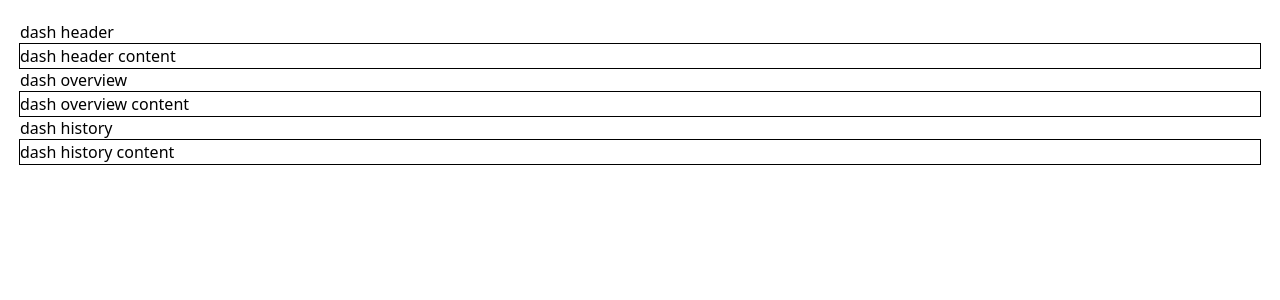
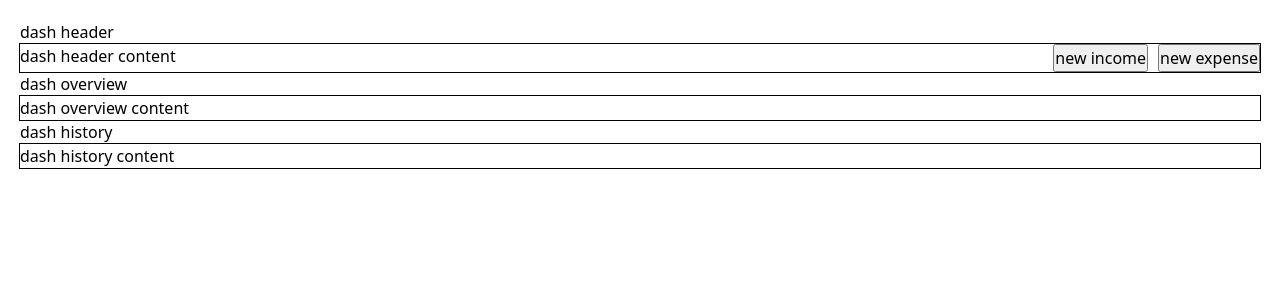
Before and after one commit to otabekshoyimov/cash-app, a React (Vite) app: page / in a window 1280 px wide. Shown: the top 300 px of the page. Built offline with nearby package versions, Linux system fonts and the light colour scheme.

Commit message:
initial routing setup

```diff
--- a/src/App.tsx
+++ b/src/App.tsx
@@ -1,3 +1,26 @@
+import { useRef } from "react";
+import { useFetcher, useLoaderData } from "react-router";
+
+export async function indexLoader() {
+  const transactions = JSON.parse(localStorage.getItem("transactions") || "[]");
+  return transactions;
+}
+
+export async function indexAction({ request }) {
+  const formData = await request.formData();
+  const description = formData.get("description");
+  const amount = formData.get("amount");
+  console.log("Action received data:", { description, amount });
+
+  const existing_transanctions = JSON.parse(
+    localStorage.getItem("transactions") || "[]",
+  );
+  const new_transaction = { description: description, amount: Number(amount) };
+  const updated_transactions = [...existing_transanctions, new_transaction];
+  localStorage.setItem("transactions", JSON.stringify(updated_transactions));
+  return updated_transactions;
+}
+
 export function App() {
   return (
     <>
@@ -9,31 +32,85 @@ export function App() {
 }
 const Dashboard = () => {
   return (
-    <>
+    <section className="px-20 pt-20">
       <DashboardHeader />
       <DashboardOverview />
       <DashboardHistoy />
-    </>
+    </section>
   );
 };
 
 const DashboardHeader = () => {
+  const fetcher = useFetcher();
+  const dialogRef = useRef<HTMLDialogElement>(null);
+
   return (
-    <>
-      <section>
-        <header>dash header</header>
-        <main className="outline outline-1">dash header content</main>
-      </section>
-    </>
+    <section>
+      <header>dash header</header>
+      <main className="outline outline-1 flex justify-between">
+        <span>dash header content</span>
+        <div className="flex gap-10">
+          <button onClick={() => dialogRef.current?.showModal()}>
+            new income
+          </button>
+          <dialog ref={dialogRef} className="pb-10">
+            <fetcher.Form className="flex flex-col" method="POST" action="/">
+              <section className="px-10 pt-10">
+                <header className="flex justify-between pb-10">
+                  <span>Create a new income transaction</span>
+                  <button onClick={() => dialogRef.current?.close()}>x</button>
+                </header>
+                <main className="pb-10 flex flex-col">
+                  <label htmlFor="">Description</label>
+                  <input type="text" name="description" />
+
+                  <label htmlFor="">Amount</label>
+                  <input type="number" name="amount" placeholder="0" />
+
+                  <label htmlFor="">Category</label>
+                  <select name="category" id="">
+                    <option value="">select an option</option>
+                    <option value="salary">salary</option>
+                    <option value="investments">investments</option>
+                  </select>
+
+                  <label htmlFor="">Transaction date</label>
+                  <input type="date" name="date" />
+                </main>
+              </section>
+              <footer className="flex justify-end pr-10 gap-10">
+                <button type="submit">
+                  {fetcher.state != "idle" ? "creating" : "create"}
+                </button>
+              </footer>
+            </fetcher.Form>
+          </dialog>
+          <button>new expense</button>
+        </div>
+      </main>
+    </section>
   );
 };
 
 const DashboardOverview = () => {
+  const transactions = useLoaderData();
+  console.log("transactions", transactions);
+
   return (
     <>
       <section>
         <header>dash overview</header>
-        <main className="outline outline-1">dash overview content</main>
+        <main className="outline outline-1">
+          <span>dash overview content</span>
+        </main>
+        <ul>
+          {transactions.map((transaction) => (
+            <li className="flex gap-10">
+              <span>{transaction.description}</span>
+              <span>{transaction.amount}</span>
+            </li>
+          ))}
+        </ul>
       </section>
     </>
   );
--- a/src/index.css
+++ b/src/index.css
@@ -17,3 +17,28 @@
   margin: 0;
   padding: 0;
 }
+
+button {
+  font: inherit;
+}
+
+form {
+  font-size: inherit;
+  display: block;
+}
+
+dialog {
+  border: 0;
+  max-inline-size: min(90vw, 60ch);
+  max-width: 520px;
+  max-height: fit-content;
+  width: calc(100% - 28px);
+  height: 100%;
+  padding: 0;
+  margin: auto;
+  border-radius: 10px;
+}
+/*
+dialog::backdrop {
+  opacity: 0.75;
+} */
--- a/src/main.tsx
+++ b/src/main.tsx
@@ -1,16 +1,17 @@
-import { createRoot } from 'react-dom/client'
-import { createBrowserRouter, RouterProvider } from 'react-router'
-import { App } from './App.tsx'
-import './index.css'
+import { createRoot } from "react-dom/client";
+import { createBrowserRouter, RouterProvider } from "react-router";
+import { App, indexAction, indexLoader } from "./App.tsx";
+import "./index.css";
 
+const router = createBrowserRouter([
+  {
+    path: "/",
+    element: <App />,
+    action: indexAction,
+    loader: indexLoader,
+  },
+]);
 
-const router =  createBrowserRouter([
-  {
-    path:'/',
-    element: <App/>
-  }
-])
-
-createRoot(document.getElementById('root')!).render(
- <RouterProvider router={router}/>
-)
+createRoot(document.getElementById("root")!).render(
+  <RouterProvider router={router} />,
+);
--- a/tailwind.config.js
+++ b/tailwind.config.js
@@ -2,6 +2,24 @@
 export default {
   content: ["./index.html", "./src/**/*.{js,ts,jsx,tsx}"],
   theme: {
+    spacing: {
+      0: "0px",
+      1: "1px",
+      2: "2px",
+      4: "4px",
+      6: "6px",
+      8: "8px",
+      10: "10px",
+      12: "12px",
+      14: "14px",
+      16: "16px",
+      18: "18px",
+      20: "20px",
+      22: "22px",
+      24: "24px",
+      26: "26px",
+      28: "28px",
+    },
     extend: {},
   },
   plugins: [],
```
